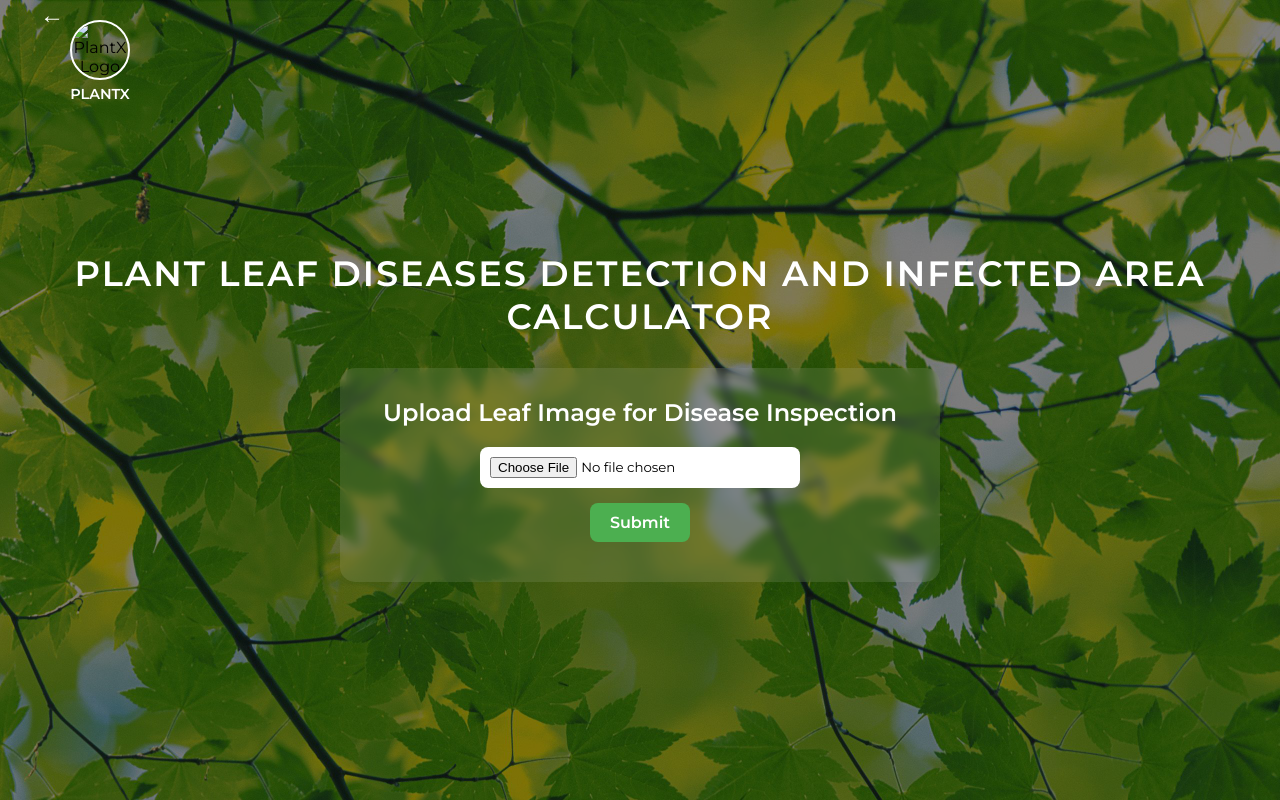
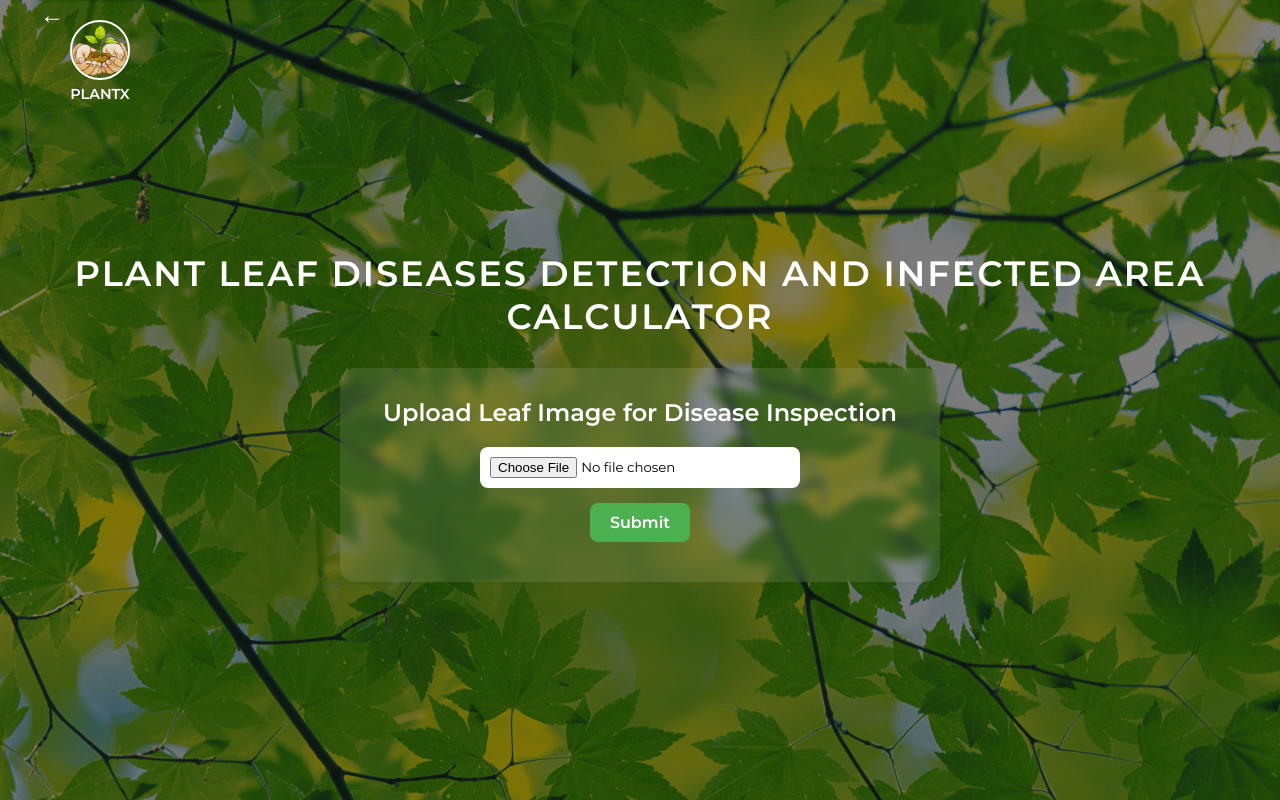
Before and after one commit to vi362/Plants-Diseases-Detection, a plain HTML site: page index.html in a window 1280 px wide. Drawn offline with Linux system fonts and the light colour scheme; files that its build step writes are made by us from their sources; files whose address does not match are found by name.

Commit message:
index.html

```diff
--- a/index.html
+++ b/index.html
@@ -3,7 +3,7 @@
 <head>
     <meta charset="UTF-8">
     <title>PlantX</title>
-    <link rel="stylesheet" href="/static/style.css">
+    <link rel="stylesheet" href="style.css">
 
 
     <link href="https://fonts.googleapis.com/css2?family=Montserrat:wght@400;600&display=swap" rel="stylesheet">
@@ -13,7 +13,7 @@
         <div class="top-bar">
             <div class="logo-container">
                 <a href="/" class="back-arrow">&#8592;</a>
-                <img src="/static/hath.png" alt="PlantX Logo" class="logo">
+                <img src="hath.png" alt="PlantX Logo" class="logo">
                 <p class="company-name">PlantX</p>
             </div>
         </div>
```
